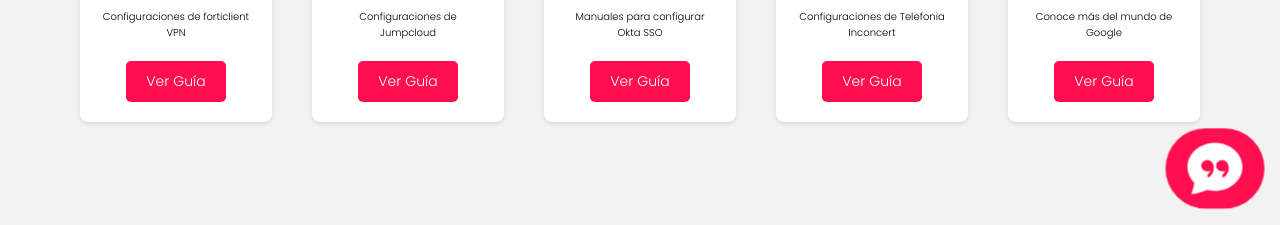
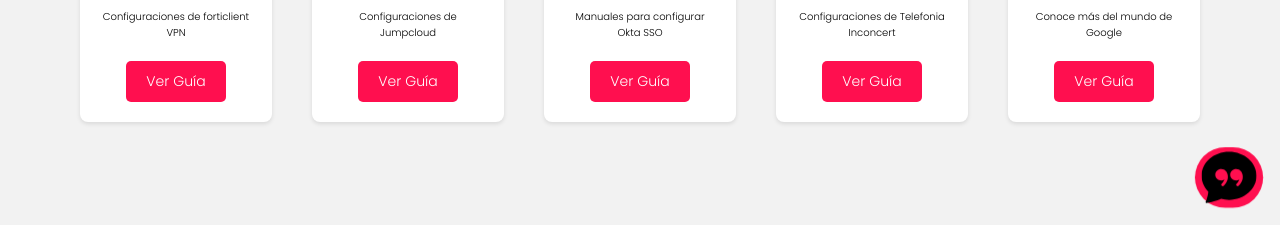
Before and after one commit to johaoenoc/katz-chatbot, a plain HTML site: page login.html in a window 1280 px wide. Shown: the part 575-800 px from the top of the page. Drawn offline with nearby package versions, Linux system fonts and the light colour scheme.

Commit message:
Revert "Update login.html"
This reverts commit ff3798121811d71d8e0bb2a5c3d55226dcf42ce2.

```diff
--- a/login.html
+++ b/login.html
@@ -96,23 +96,8 @@
 
   </div>
 
-<!--<footer class="bg-dark text-light text-center py-3">
-    <div class="container">
-        <div class="row">
-            <div class="col-md-12">
-                <div>
-                    <a href="https://www.google.com/appsstatus/dashboard/#hl=es&v=status" target="_blank" class="btn btn-info">Google Status</a>
-                    <a href="https://sites.google.com/u/0/d/1nFLnXCDZajj57NrJ7-DGnaFgJgrgbwrr/p/1yDYKbG7bmrqMmUAmABGABoQTsfs9icd1/preview" target="_blank" class="btn btn-info">Link de Accesos por Área</a>
-                    <a href="https://peyaplanning.atlassian.net/servicedesk/customer/portal/1" target="_blank" class="btn btn-info">Ticketera IT</a>
-                    <a href="https://sites.google.com/u/0/d/1nFLnXCDZajj57NrJ7-DGnaFgJgrgbwrr/p/1_MU8ATYBNt17pyisuh3jZy8pKcEyL8JG/preview" target="_blank" class="btn btn-info">¡Conoce nuestro equipo!</a>
-                    <a href="https://signature.peyait.app/" target="_blank" class="btn btn-info">Firma de mail</a>
-                </div>
-            </div>
-        </div>
-    </div>
-</footer>-->
 
-  <button type="button" class="button" id="openChatbot">
+  <button type="button" class="btn btn-danger btn-lg" id="openChatbot">
     <svg xmlns="http://www.w3.org/2000/svg" width="50" fill="currentColor" class="bi bi-chat-quote-fill"
       viewBox="0 0 16 16" alt="message-bot">
       <path
@@ -120,7 +105,6 @@
     </svg>
 
   </button>
-
 
 
 
```
